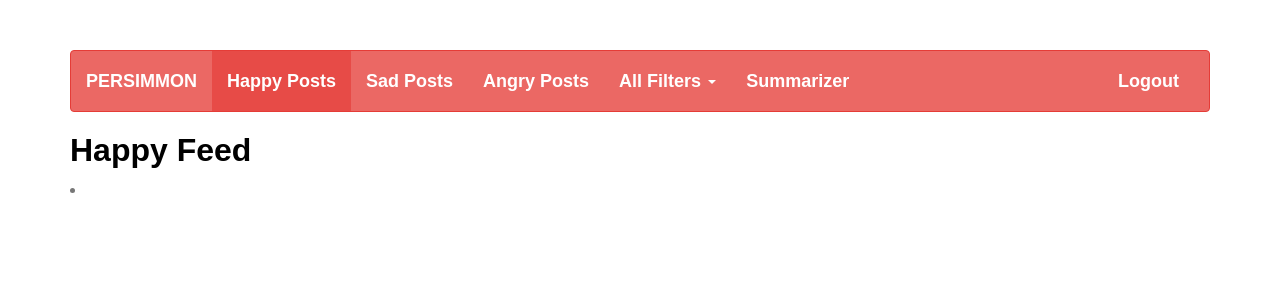
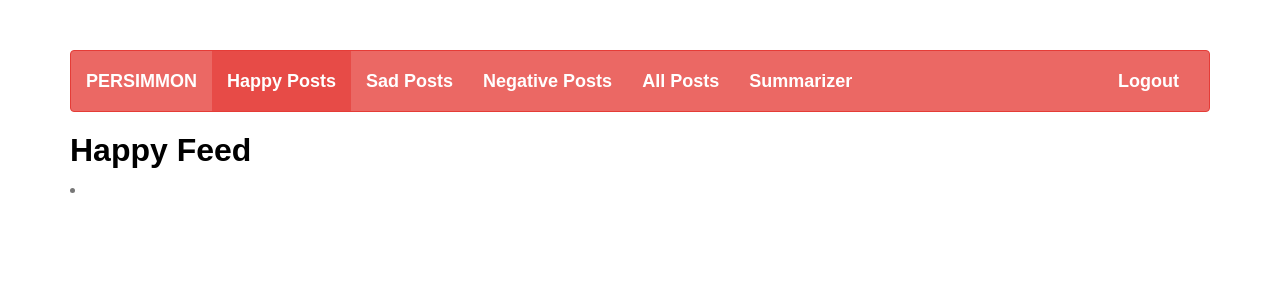
Before and after one commit to Radahika/Persimmon, a Flask app: page / in a window 1280 px wide. Shown: the top 300 px of the page. Run offline with Flask 2, Linux system fonts and the light colour scheme; parts of the project's set-up code (start-up, migrations or seed data) failed here and were passed over; some libraries are stand-ins or nearby versions; some web fonts are replaced.

Commit message:
Give the sentiment filters buttons

```diff
--- a/static/js/home.js
+++ b/static/js/home.js
@@ -74,4 +74,9 @@ $(document).ready(function () {
       $("#feed").prepend(rendered);
     }
   };
+
+  // Navbar Shenanigans
+  $(".sentiment_filter").click(function () {
+    console.log(this);
+  });
 });
--- a/templates/base.html
+++ b/templates/base.html
@@ -33,20 +33,10 @@
 
           <div class="collapse navbar-collapse" id="bs-example-navbar-collapse-2">
             <ul class="nav navbar-nav">
-              <li id="navbar_happy"><a href="#">Happy Posts<span class="sr-only">(current)</span></a></li>
-              <li><a href="#">Sad Posts</a></li>
-              <li><a href="#">Angry Posts</a></li>
-              <li class="dropdown">
-                <a href="#" class="dropdown-toggle" data-toggle="dropdown" role="button" aria-expanded="false">All Filters <span class="caret"></span></a>
-                <ul class="dropdown-menu" role="menu">
-                  <li><a href="#">Happy Posts</a></li>
-                  <li><a href="#">Sad Posts</a></li>
-                  <li><a href="#">Angry Posts</a></li>
-                  <li><a href="#">Informative Posts</a></li>
-                  <li class="divider"></li>
-                  <li><a href="#">View Unfiltered Posts</a></li>
-                </ul>
-              </li>
+              <li id="navbar_happy" class="sentiment_filter"><a href="#">Happy Posts<span class="sr-only">(current)</span></a></li>
+              <li id="navbar_sad" class="sentiment_filter"><a href="#">Sad Posts</a></li>
+              <li id="navbar_negative" class="sentiment_filter"><a href="#">Negative Posts</a></li>
+              <li id="navbar_all" class="sentiment_filter"><a href="#">All Posts</a></li>
               <li id="navbar_summarizer"><a href="/summarizer_page">Summarizer</a></li>
             </ul>
             <ul class="nav navbar-nav navbar-right">
```
